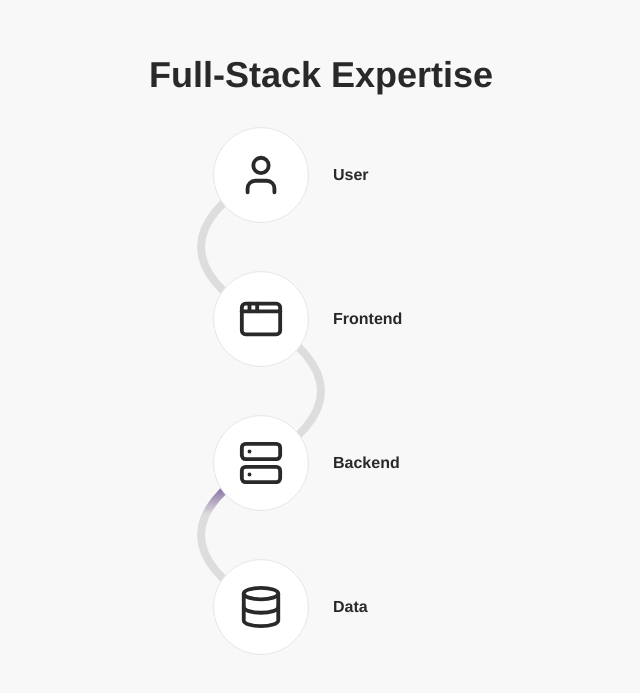
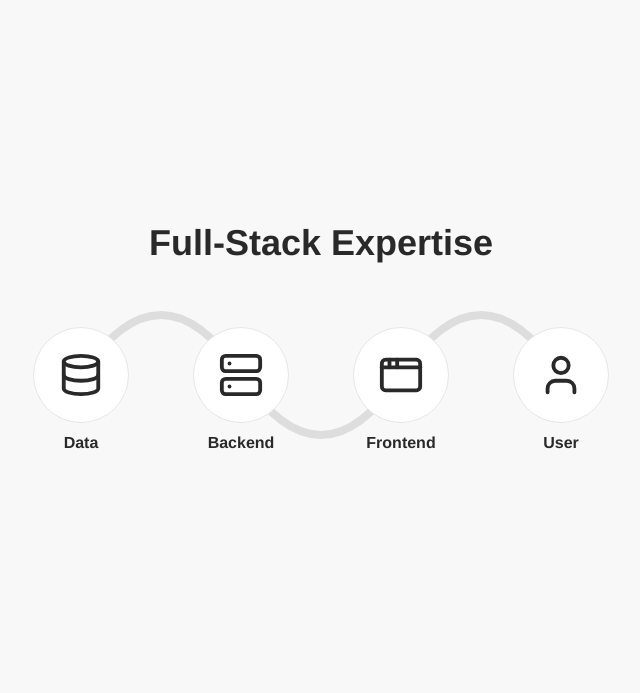
Before and after one commit to xcklein/christian-www, a React (Vite) app: page / in a window 1280 px wide. Shown: the part 883-1576 px from the top of the page, without its empty margins (319-959 px from the left). Built offline with nearby package versions, Linux system fonts and the light colour scheme; no server answers.

Commit message:
full stack redesign

```diff
--- a/src/components/ui/animated-beam.tsx
+++ b/src/components/ui/animated-beam.tsx
@@ -8,7 +8,6 @@ export interface AnimatedBeamProps {
   fromRef: RefObject<HTMLElement | null>;
   toRef: RefObject<HTMLElement | null>;
   curvature?: number;
-  reverse?: boolean;
   pathColor?: string;
   pathWidth?: number;
   pathOpacity?: number;
@@ -16,11 +15,11 @@ export interface AnimatedBeamProps {
   gradientStopColor?: string;
   delay?: number;
   duration?: number;
+  repeatDelay?: number;
   startXOffset?: number;
   startYOffset?: number;
   endXOffset?: number;
   endYOffset?: number;
-  vertical?: boolean;
 }
 
 export const AnimatedBeam: React.FC<AnimatedBeamProps> = ({
@@ -29,9 +28,9 @@ export const AnimatedBeam: React.FC<AnimatedBeamProps> = ({
   fromRef,
   toRef,
   curvature = 0,
-  reverse = false,
   duration = 6,
   delay = 0,
+  repeatDelay = 0,
   pathColor = "gray",
   pathWidth = 2,
   pathOpacity = 0.2,
@@ -41,40 +40,21 @@ export const AnimatedBeam: React.FC<AnimatedBeamProps> = ({
   startYOffset = 0,
   endXOffset = 0,
   endYOffset = 0,
-  vertical = false,
 }) => {
   const id = useId();
   const [pathD, setPathD] = useState("");
   const [svgDimensions, setSvgDimensions] = useState({ width: 0, height: 0 });
-
-  // Calculate the gradient coordinates based on the reverse prop and vertical prop
-  const gradientCoordinates = vertical
-    ? reverse
-      ? {
-          x1: ["0%", "0%"],
-          x2: ["0%", "0%"],
-          y1: ["90%", "-10%"],
-          y2: ["100%", "0%"],
-        }
-      : {
-          x1: ["0%", "0%"],
-          x2: ["0%", "0%"],
-          y1: ["10%", "110%"],
-          y2: ["0%", "100%"],
-        }
-    : reverse
-      ? {
-          x1: ["90%", "-10%"],
-          x2: ["100%", "0%"],
-          y1: ["0%", "0%"],
-          y2: ["0%", "0%"],
-        }
-      : {
-          x1: ["10%", "110%"],
-          x2: ["0%", "100%"],
-          y1: ["0%", "0%"],
-          y2: ["0%", "0%"],
-        };
+  const [gradientCoordinates, setGradientCoordinates] = useState<{
+    x1: [number, number];
+    x2: [number, number];
+    y1: [number, number];
+    y2: [number, number];
+  }>({
+    x1: [0, 0],
+    x2: [0, 0],
+    y1: [0, 0],
+    y2: [0, 0],
+  });
 
   useEffect(() => {
     const updatePath = () => {
@@ -92,15 +72,40 @@ export const AnimatedBeam: React.FC<AnimatedBeamProps> = ({
         const endX = rectB.left - containerRect.left + rectB.width / 2 + endXOffset;
         const endY = rectB.top - containerRect.top + rectB.height / 2 + endYOffset;
 
+        // Calculate path
+        const controlX = (startX + endX) / 2;
+        const controlY = (startY + endY) / 2;
+
         let d: string;
-        if (vertical) {
-          const controlX = startX - curvature;
-          d = `M ${startX},${startY} Q ${controlX},${(startY + endY) / 2} ${endX},${endY}`;
+        if (Math.abs(endX - startX) > Math.abs(endY - startY)) {
+          // Horizontal-ish: curvature affects Y
+          d = `M ${startX},${startY} Q ${controlX},${startY - curvature} ${endX},${endY}`;
         } else {
-          const controlY = startY - curvature;
-          d = `M ${startX},${startY} Q ${(startX + endX) / 2},${controlY} ${endX},${endY}`;
+          // Vertical-ish: curvature affects X
+          d = `M ${startX},${startY} Q ${startX - curvature},${controlY} ${endX},${endY}`;
         }
         setPathD(d);
+
+        // Calculate gradient coordinates based on positions
+        const deltaX = endX - startX;
+        const deltaY = endY - startY;
+
+        // Normalize the direction vector
+        const distance = Math.sqrt(deltaX * deltaX + deltaY * deltaY);
+        const dirX = distance > 0 ? deltaX / distance : 0;
+        const dirY = distance > 0 ? deltaY / distance : 0;
+
+        // Gradient length (how long the visible gradient is)
+        const gradientLength = distance * 0.25; // 25% of the path length
+
+        // Animate from before start (gradient fully hidden) to after end (gradient fully hidden)
+        // x1/y1 is the trailing edge (0% - transparent), x2/y2 is the leading edge (100% - transparent)
+        setGradientCoordinates({
+          x1: [startX - dirX * gradientLength * 2, endX] as [number, number],
+          x2: [startX - dirX * gradientLength, endX + dirX * gradientLength] as [number, number],
+          y1: [startY - dirY * gradientLength * 2, endY] as [number, number],
+          y2: [startY - dirY * gradientLength, endY + dirY * gradientLength] as [number, number],
+        });
       }
     };
 
@@ -121,17 +126,7 @@ export const AnimatedBeam: React.FC<AnimatedBeamProps> = ({
     return () => {
       resizeObserver.disconnect();
     };
-  }, [
-    containerRef,
-    fromRef,
-    toRef,
-    curvature,
-    startXOffset,
-    startYOffset,
-    endXOffset,
-    endYOffset,
-    vertical,
-  ]);
+  }, [containerRef, fromRef, toRef, curvature, startXOffset, startYOffset, endXOffset, endYOffset]);
 
   return (
     <svg
@@ -162,10 +157,10 @@ export const AnimatedBeam: React.FC<AnimatedBeamProps> = ({
           id={id}
           gradientUnits={"userSpaceOnUse"}
           initial={{
-            x1: "0%",
-            x2: "0%",
-            y1: "0%",
-            y2: "0%",
+            x1: gradientCoordinates.x1[0],
+            x2: gradientCoordinates.x2[0],
+            y1: gradientCoordinates.y1[0],
+            y2: gradientCoordinates.y2[0],
           }}
           animate={{
             x1: gradientCoordinates.x1,
@@ -176,15 +171,15 @@ export const AnimatedBeam: React.FC<AnimatedBeamProps> = ({
           transition={{
             delay,
             duration,
-            ease: [0.3, 1, 0.8, 1],
+            ease: "linear",
             repeat: Infinity,
-            repeatDelay: 0,
+            repeatDelay,
           }}
         >
-          <stop stopColor={gradientStartColor} stopOpacity="0"></stop>
+          <stop offset="0%" stopColor={gradientStopColor} stopOpacity="0"></stop>
+          <stop offset="67.5%" stopColor={gradientStopColor}></stop>
           <stop stopColor={gradientStartColor}></stop>
-          <stop offset="32.5%" stopColor={gradientStopColor}></stop>
-          <stop offset="100%" stopColor={gradientStopColor} stopOpacity="0"></stop>
+          <stop offset="100%" stopColor={gradientStartColor} stopOpacity="0"></stop>
         </motion.linearGradient>
       </defs>
     </svg>
--- a/src/pages/home-page.tsx
+++ b/src/pages/home-page.tsx
@@ -153,7 +153,7 @@ function FullStackSection() {
   const dataRef = useRef<HTMLDivElement>(null);
 
   const pathWidth = 8;
-  const duration = 6;
+  const duration = 2;
 
   return (
     <Section>
@@ -168,18 +168,17 @@ function FullStackSection() {
       </motion.h2>
       <motion.div
         ref={containerRef}
-        className="relative flex w-full flex-col items-center justify-center overflow-hidden"
+        className="relative flex w-full flex-col items-center justify-center"
         initial={{ opacity: 0 }}
         whileInView={{ opacity: 1 }}
         viewport={{ once: false, amount: 0.5 }}
         transition={{ duration: 0.6, delay: 0.2 }}
       >
-        <div className="grid w-fit grid-cols-2 gap-x-4 gap-y-8 md:gap-x-6 md:gap-y-12">
-          <div className="flex justify-center">
+        <div className="flex flex-col gap-4 md:flex-row-reverse md:gap-16 md:py-8">
+          <div className="flex flex-col items-center gap-2">
             <Circle ref={userRef}>
               <UserIcon className="h-full w-full object-contain" />
             </Circle>
-          </div>
             <motion.p
               className="flex items-center font-semibold"
               initial={{ opacity: 0 }}
@@ -189,11 +188,11 @@ function FullStackSection() {
             >
               User
             </motion.p>
-          <div className="flex justify-center">
+          </div>
+          <div className="flex flex-col items-center gap-2">
             <Circle ref={frontendRef}>
               <AppWindowIcon className="h-full w-full object-contain" />
             </Circle>
-          </div>
             <motion.p
               className="flex items-center font-semibold"
               initial={{ opacity: 0 }}
@@ -203,11 +202,11 @@ function FullStackSection() {
             >
               Frontend
             </motion.p>
-          <div className="flex justify-center">
+          </div>
+          <div className="flex flex-col items-center gap-2">
             <Circle ref={backendRef}>
               <ServerIcon className="h-full w-full object-contain" />
             </Circle>
-          </div>
             <motion.p
               className="flex items-center font-semibold"
               initial={{ opacity: 0 }}
@@ -217,11 +216,11 @@ function FullStackSection() {
             >
               Backend
             </motion.p>
-          <div className="flex justify-center">
+          </div>
+          <div className="flex flex-col items-center gap-2">
             <Circle ref={dataRef}>
               <DatabaseIcon className="h-full w-full object-contain" />
             </Circle>
-          </div>
             <motion.p
               className="flex items-center font-semibold"
               initial={{ opacity: 0 }}
@@ -232,6 +231,7 @@ function FullStackSection() {
               Data
             </motion.p>
           </div>
+        </div>
         <AnimatedBeam
           containerRef={containerRef}
           fromRef={frontendRef}
@@ -240,11 +240,10 @@ function FullStackSection() {
           gradientStopColor="var(--primary)"
           pathColor="var(--muted-foreground)"
           pathWidth={pathWidth}
-          reverse
           duration={duration}
-          delay={2}
+          delay={duration * 2}
+          repeatDelay={duration * 2}
           curvature={120}
-          vertical
         />
         <AnimatedBeam
           containerRef={containerRef}
@@ -254,11 +253,10 @@ function FullStackSection() {
           gradientStopColor="var(--primary)"
           pathColor="var(--muted-foreground)"
           pathWidth={pathWidth}
-          reverse
           duration={duration}
-          delay={1}
+          delay={duration * 1}
+          repeatDelay={duration * 2}
           curvature={-120}
-          vertical
         />
         <AnimatedBeam
           containerRef={containerRef}
@@ -268,11 +266,10 @@ function FullStackSection() {
           gradientStopColor="var(--primary)"
           pathColor="var(--muted-foreground)"
           pathWidth={pathWidth}
-          reverse
           duration={duration}
-          delay={0}
+          delay={duration * 0}
+          repeatDelay={duration * 2}
           curvature={120}
-          vertical
         />
       </motion.div>
     </Section>
```
Lines whose indentation alone changed are shown as unchanged.
